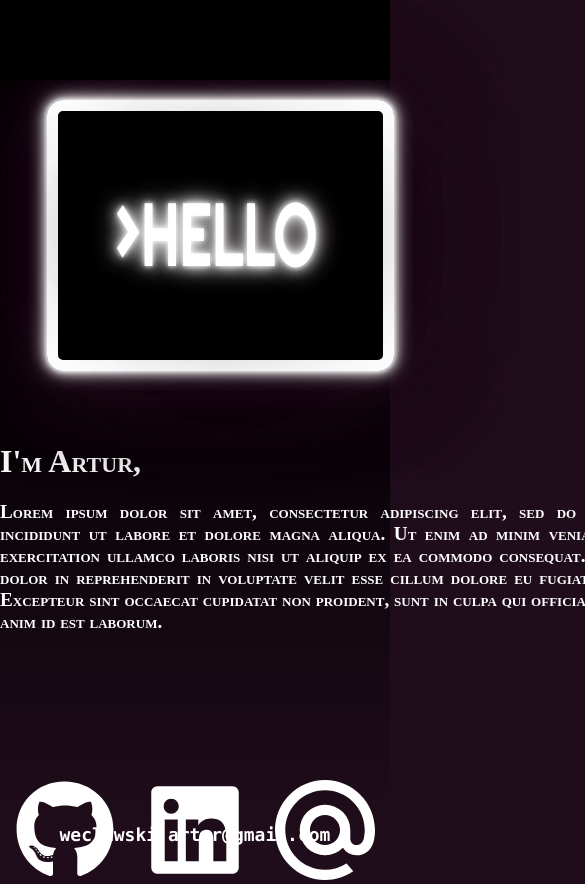
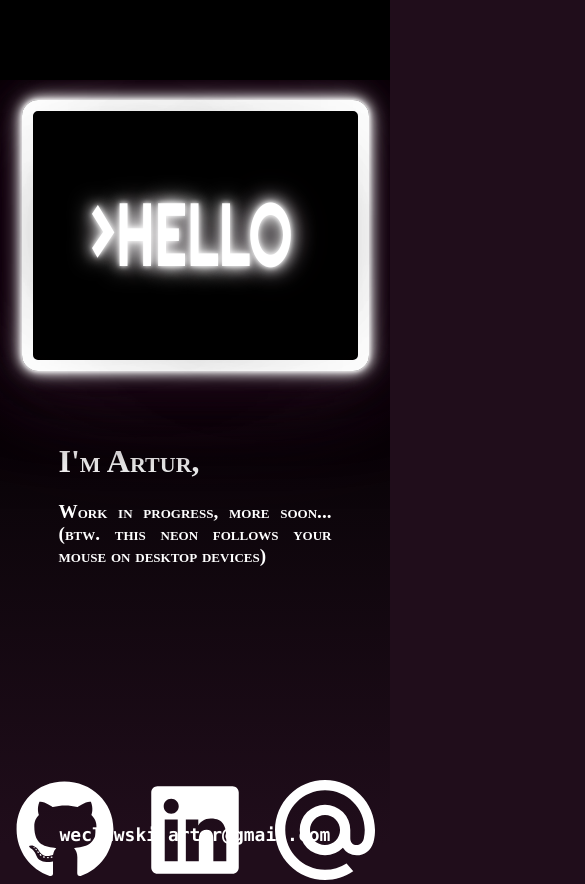
Before and after one commit to artur-weclawski/my-page, a React (Create React App) app: page / in a window 390 px wide. Shown: the top 884 px of the page, 585 px wide, since content can reach past the window. Built offline with nearby package versions, Linux system fonts and the light colour scheme; a web font is replaced by a local one.

Commit message:
Fixed more CSS

```diff
--- a/src/AboutMe.css
+++ b/src/AboutMe.css
@@ -2,7 +2,7 @@
     color: white;
     margin-left: 250px;
     margin-right: auto;
-    width: 35%;
+    width: 70%;
     height: 400px;
     justify-content: right;
   }
@@ -21,25 +21,25 @@
     font-size: 1.2rem;
   }
 
-  @media (max-width: 1080px){
+@media only screen and (max-width: 1080px){
     .content-about-me{
         margin-top: 50px;
         margin-left: auto;
         margin-right: auto;
         height: 360px;
-        width: 720px;
+        width: 70%;
       }
       .content-about-me>*{
         text-align: justify;
       }
 }
-@media only screen and (min-height:1920px) and (max-width:1080px){
+@media only screen and (min-height:1920px){
   .content-about-me{
     margin-top: 0px;
     margin-left: auto;
     margin-right: auto;
     height: 720px;
-    width: 920px;
+    width: 70%;
   }
   .content-about-me>*{
     text-align: justify;
--- a/src/AboutMe.js
+++ b/src/AboutMe.js
@@ -2,9 +2,10 @@ import './AboutMe.css';
 const AboutMe = () => {
     return(
         <div className='content-about-me'>
-        <h1>I'm Artur,</h1>
-        <h2>Lorem ipsum dolor sit amet, consectetur adipiscing elit, sed do eiusmod tempor incididunt ut labore et dolore magna aliqua. Ut enim ad minim veniam, quis nostrud exercitation ullamco laboris nisi ut aliquip ex ea commodo consequat. Duis aute irure dolor in reprehenderit in voluptate velit esse cillum dolore eu fugiat nulla pariatur. Excepteur sint occaecat cupidatat non proident, sunt in culpa qui officia deserunt mollit anim id est laborum.</h2>
-      </div>
+          <h1>I'm Artur,</h1>
+          <h2>Work in progress, more soon...
+            (btw. this neon follows your mouse on desktop devices)</h2>
+        </div>
     );
 }
 export default AboutMe;
--- a/src/App.css
+++ b/src/App.css
@@ -4,6 +4,7 @@
 html{
   height: 100%;
   background-color: rgba(32,13,27,1);
+  width: 100%;
 }
 body {
   margin: 0;
@@ -12,7 +13,7 @@ body {
   position: absolute;
   width: 100%;
   flex-direction: column;
-  height: 100vh;
+  height: 100%;
 }
 .Footer{
   width: 100%;
@@ -102,7 +103,7 @@ body {
   }
 }
 
-@media only screen and (min-height:1920px) and (max-width:1080px){
+@media only screen and (min-height:1920px){
   .content{
     flex-direction: column;
     align-items: center;
@@ -122,7 +123,7 @@ body {
     height: 600px;
   }
   .content-2 a{
-    width: 100px;
+    width: 100%;
     height: 100px;
   }
   .Footer{
--- a/src/Banner.css
+++ b/src/Banner.css
@@ -106,20 +106,22 @@
         box-shadow: none;
     }
   }
-@media (max-width: 1080px){
+@media only screen and (max-width: 1080px){
     .content-box{
 		  animation: none;
       transform: rotateX('0 deg')
       rotateY('0 deg');
+      margin-left: 0px;
+      margin-right: 0px;
     }
 }
 
-@media only screen and (min-height:1920px) and (max-width:1080px){
+@media only screen and (min-height:1920px){
   .content-box{
     animation: none;
     transform: rotateX('0 deg')
     rotateY('0 deg');
-    width: 520px;
+    width: 50%;
     height: 360px;
   }
   h1.neonText{
--- a/src/NavBar.css
+++ b/src/NavBar.css
@@ -145,7 +145,7 @@
     transform: scale(3);
 }
 
-@media (max-width: 1080px){
+@media only screen and (max-width: 1080px){
     .NavBar .Navigation {
         display: none;
     }
```
